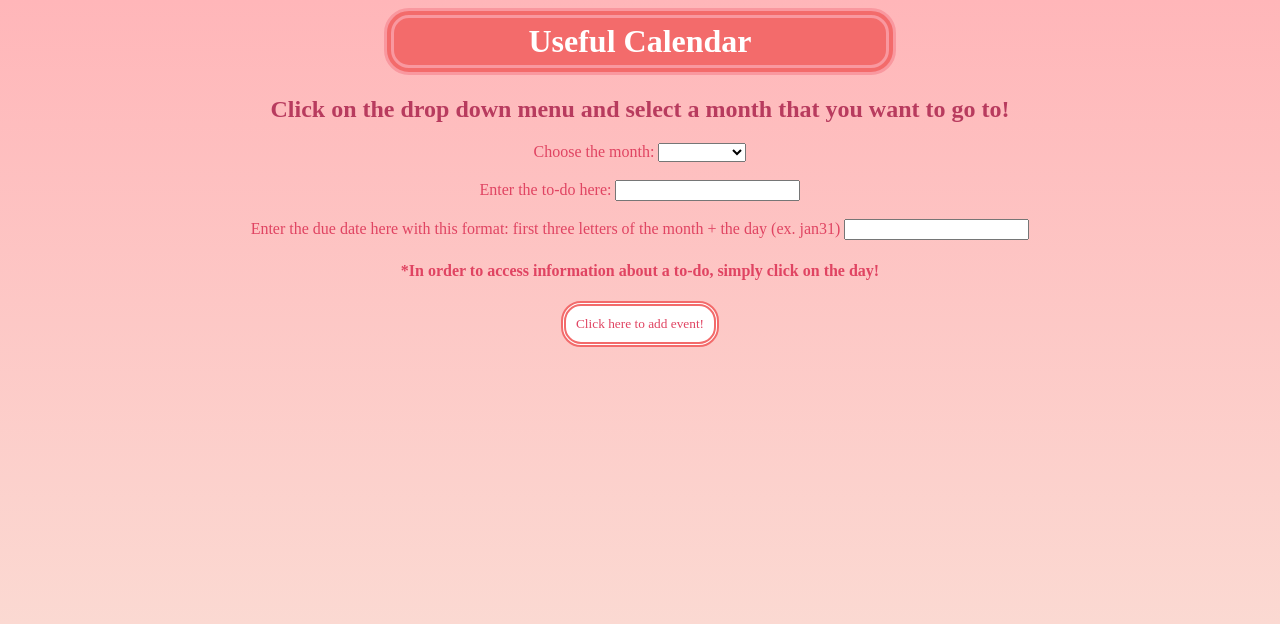
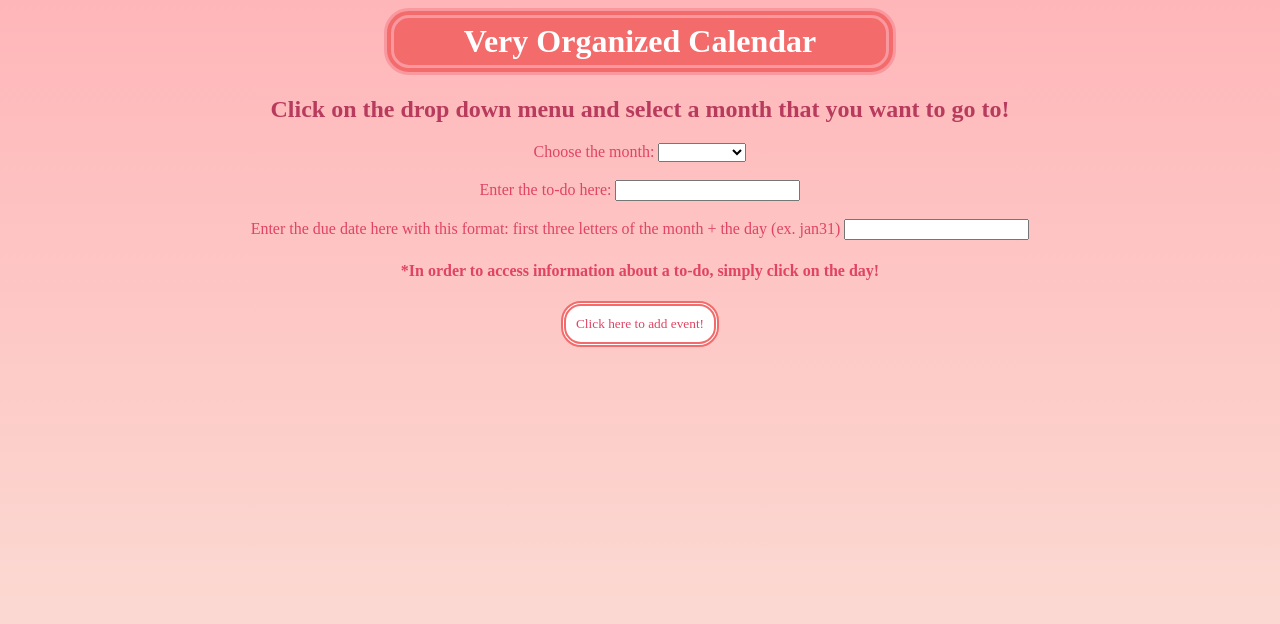
Before and after one commit to WaterLily1508/Scrapyard-Project, a plain HTML site: page index.html in a window 1280 px wide. Drawn offline with Linux system fonts and the light colour scheme.

Commit message:
Update index.html

```diff
--- a/index.html
+++ b/index.html
@@ -5,7 +5,7 @@
 
 <body>
 
-    <h1 id="title">Useful Calendar</h1>
+    <h1 id="title">Very Organized Calendar</h1>
     <h2>Click on the drop down menu and select a month that you want to go to!</h2>
 
     <label for="months">Choose the month:</label>
```
